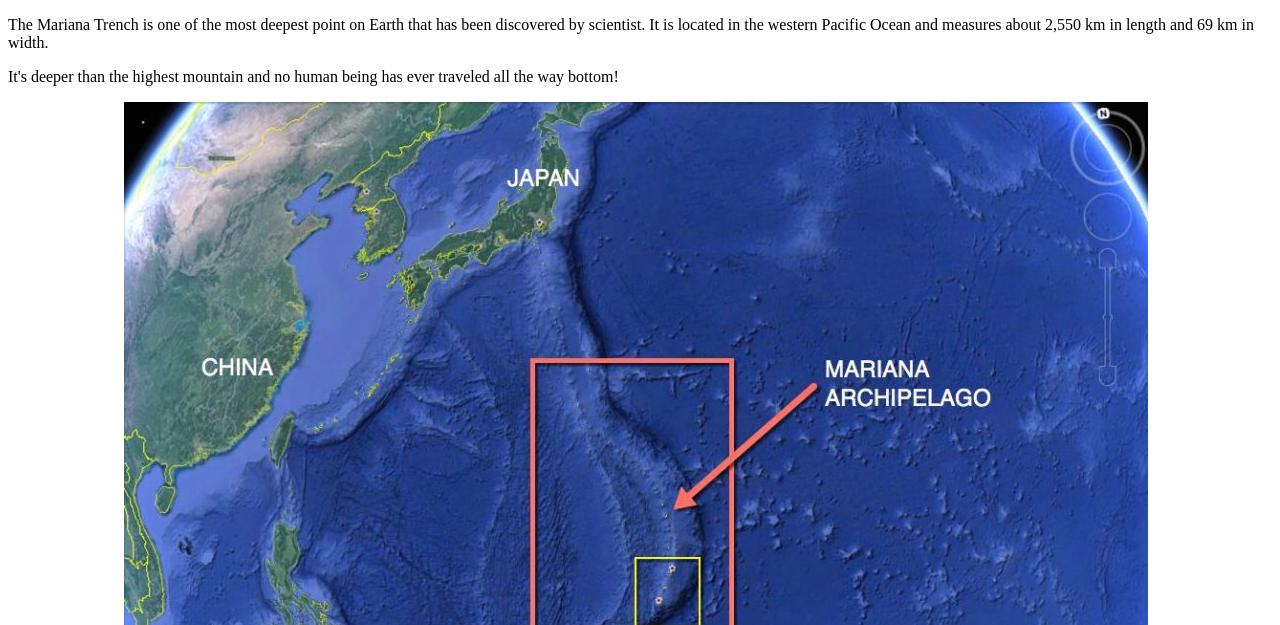
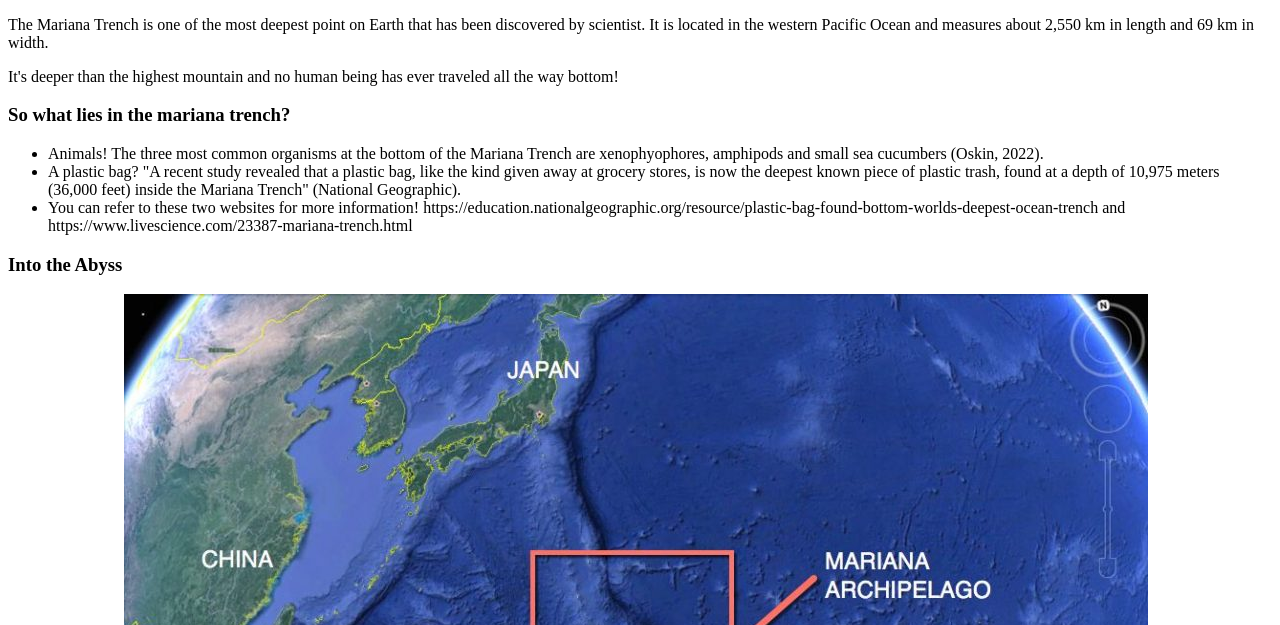
Before and after one commit to FatimahSyed27/Project1, a plain HTML site: page photography.html in a window 1280 px wide. Shown: the part 175-800 px from the top of the page. Drawn offline with Linux system fonts and the light colour scheme.

Commit message:
Update photography.html

```diff
--- a/photography.html
+++ b/photography.html
@@ -26,11 +26,19 @@
 		and measures about 2,550 km in length and 69 km in width. </p>
 		<p> It's deeper than the highest mountain and no human being has ever traveled all the way bottom!</p>
 
+		<h3>So what lies in the mariana trench?</h3>
+		<ul>
+		<li>Animals! The three most common organisms at the bottom of the Mariana Trench are xenophyophores, amphipods and small sea cucumbers (Oskin, 2022).</li>
+	        <li>A plastic bag? "A recent study revealed that a plastic bag, like the kind given away at grocery stores, is now the deepest known piece of plastic trash,
+			found at a depth of 10,975 meters (36,000 feet) inside the Mariana Trench" (National Geographic). </li>
+		<li> You can refer to these two websites for more information!
+https://education.nationalgeographic.org/resource/plastic-bag-found-bottom-worlds-deepest-ocean-trench and https://www.livescience.com/23387-mariana-trench.html</li>
+                </ul>
 
+		<h3> Into the Abyss </h3>
 		<img src = "trench1.jpg" alt = "Into the Abyss.">
                 <img src = "trench2.jpg" alt = "Location">
 
-		<h3>What lies in the mariana trench?</h3>
 
 
 	</body>
```
